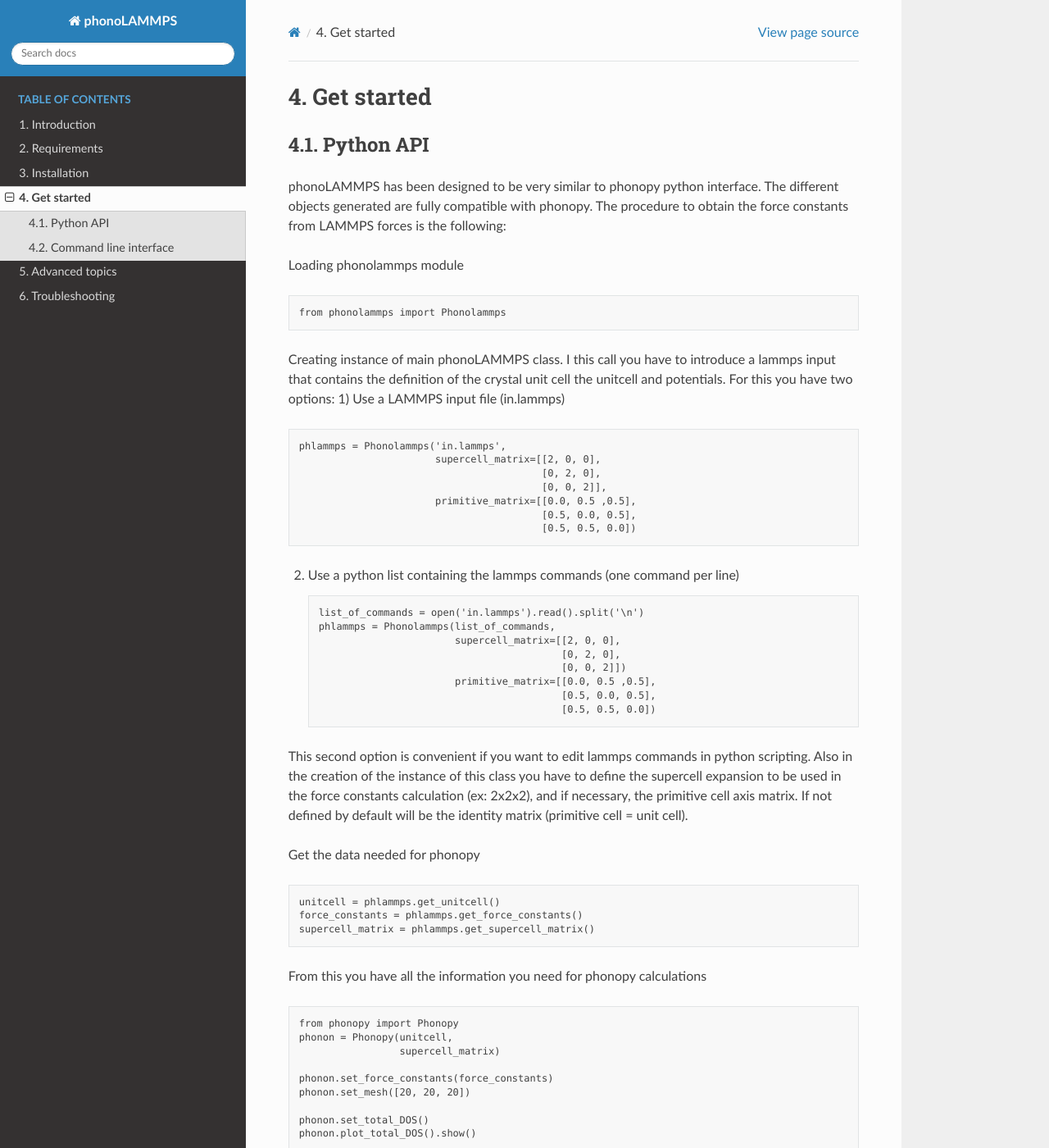
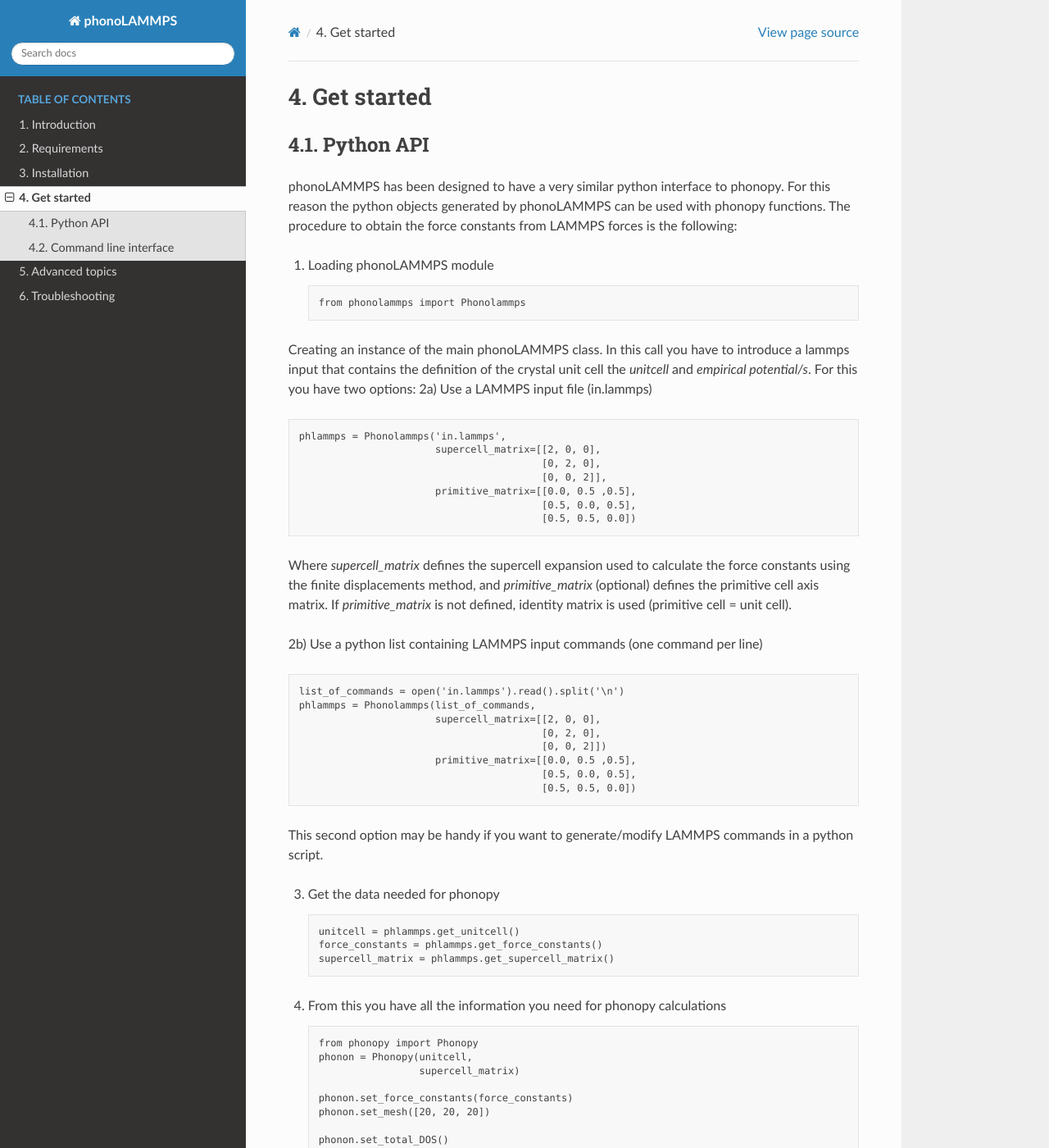
Before and after one commit to abelcarreras/phonolammps, a Sphinx documentation site: the page built from docs/starting.rst, in a window 1280 px wide and 1400 px high. Shown: the whole window at 82% size. Built offline with Sphinx 7.4.7 and the Read the Docs theme 2.0.0, drawn with Linux system fonts in a browser that asks for light colours; some of the changed text lies outside the part shown.

Commit message:
Update manual

```diff
--- a/docs/index.rst
+++ b/docs/index.rst
@@ -3,7 +3,7 @@
 phonoLAMMPS
 ===========
 
-LAMMPS interface with phonopy.
+A simple LAMMPS interface with phonopy.
 
 .. toctree::
    :maxdepth: 1
--- a/docs/installation.rst
+++ b/docs/installation.rst
@@ -2,7 +2,7 @@
 
 Installation
 ============
-phonoLAMMPS can be installed directly from the source code or via PyPI repository.
+phonoLAMMPS can be installed directly from the source code (python package) or via PyPI repository.
 
 1) From source code ::
 
@@ -14,4 +14,6 @@
     pip install phonoLAMMPS --user
 
 For convenience, you may want to copy (or link) the files inside scripts
-folder to a location included in **$PATH** environment variable
+folder to a location included in **$PATH** environment variable.
+
+*Note: Depending on your configuration or OS this may be done automatically.*
--- a/docs/starting.rst
+++ b/docs/starting.rst
@@ -5,18 +5,18 @@
 
 Python API
 ----------
-phonoLAMMPS has been designed to be very similar to phonopy python interface.
-The different objects generated are fully compatible with phonopy.
+phonoLAMMPS has been designed to have a very similar python interface to phonopy.
+For this reason the python objects generated by phonoLAMMPS can be used with phonopy functions.
 The procedure to obtain the force constants from LAMMPS forces is the following:
 
-Loading phonolammps module ::
+1) Loading phonoLAMMPS module ::
 
     from phonolammps import Phonolammps
 
-Creating instance of main phonoLAMMPS class. I this call you have to introduce a lammps
-input that contains the definition of the crystal unit cell the unitcell and potentials.
+Creating an instance of the main phonoLAMMPS class. In this call you have to introduce a lammps
+input that contains the definition of the crystal unit cell the *unitcell* and *empirical potential/s*.
 For this you have two options:
-1) Use a LAMMPS input file (in.lammps) ::
+2a) Use a LAMMPS input file (in.lammps) ::
 
     phlammps = Phonolammps('in.lammps',
                            supercell_matrix=[[2, 0, 0],
@@ -26,7 +26,11 @@
                                              [0.5, 0.0, 0.5],
                                              [0.5, 0.5, 0.0])
 
-2) Use a python list containing the lammps commands (one command per line) ::
+Where *supercell_matrix* defines the supercell expansion used to calculate the force constants
+using the finite displacements method, and *primitive_matrix* (optional) defines the primitive cell axis matrix.
+If *primitive_matrix* is not defined, identity matrix is used (primitive cell = unit cell).
+
+2b) Use a python list containing LAMMPS input commands (one command per line) ::
 
     list_of_commands = open('in.lammps').read().split('\n')
     phlammps = Phonolammps(list_of_commands,
@@ -37,20 +41,16 @@
                                              [0.5, 0.0, 0.5],
                                              [0.5, 0.5, 0.0])
 
-This second option is convenient if you want to edit lammps commands in python scripting.
-Also in the creation of the instance of this class you have to define the supercell expansion
-to be used in the force constants calculation (ex: 2x2x2), and if necessary, the primitive cell
-axis matrix. If not defined by default will be the identity matrix (primitive cell = unit cell).
+This second option may be handy if you want to generate/modify LAMMPS commands in a python script.
 
-
-Get the data needed for phonopy ::
+3) Get the data needed for phonopy ::
 
     unitcell = phlammps.get_unitcell()
     force_constants = phlammps.get_force_constants()
     supercell_matrix = phlammps.get_supercell_matrix()
 
 
-From this you have all the information you need for phonopy calculations ::
+4) From this you have all the information you need for phonopy calculations ::
 
     from phonopy import Phonopy
     phonon = Phonopy(unitcell,
@@ -88,12 +88,13 @@
 
     neighbor	0.3 bin
 
-*Notice that run command should not be written in the input file. **read data** command can be used to define
-the atoms coordinates in another file.
+*Notice that run command, as well as other MD related commands (thermostat, velocities, etc..) should not
+be included in the input file.
+Note: In this example **read data** command is used to define the atoms
+coordinates in a different file (refer to LAMMPS manual for further information).
 
-
-Phonolammps script uses argparse to provide a clean command line interface using flags
-The different options available are displayed by using **-h** flag ::
+*Phonolammps* script uses *argparse* to provide a clean command line interface using flags
+All options available are displayed by using **-h** ::
 
     $ phonolammps -h
     usage: phonolammps [-h] [-o file] [--dim N N N] [-p] [-c file]
@@ -132,8 +133,8 @@
 
     phonolammps in.lammps --dim 2 2 2 -pa 0.0 0.5 0.5 0.5 0.0 0.5 0.5 0.5 0.0 -c POSCAR_unitcell -p
 
-where **in.lammps** is a lammps input containing the unit cell, --pa are the primitive axis in matrix
-format written in one line and POSCAR_unitcell is the unitcell (the same written in lammps input) written
-in VASP format to be used in phonopy calculations.
-The output of this script is a file named **FORCE_CONSTANTS** that contains the interatomic 2n order
-force constants in phonopy format.
+where **in.lammps** is a LAMMPS input containing the unit cell, *--dim* defines the supercell, *--pa* are the
+primitive axis in matrix format written in one line (phonopy style), *-c FILENAME* (optional) requests to write the unitcell
+(the same written in LAMMPS input) in VASP format on the disk to be used in phonopy calculations, and *-p* requests to show
+the resulting phonon band structure in a matplotlib plot.
+The output of this script is a file named **FORCE_CONSTANTS** that contains the interatomic 2nd order force constants in phonopy format.
--- a/docs/troubleshooting.rst
+++ b/docs/troubleshooting.rst
@@ -5,7 +5,7 @@
 
 Check LAMMPS python API
 -----------------------
-If there is some problem with lammps installation this is a simple script that
+If there is some problem with LAMMPS installation this is a simple script that
 can help you to find it out. Run this script inside one of the example folders
 (where in.lammps file is placed) ::
 
```
Also changed, not shown: other parts of docs/troubleshooting.rst (+1 -1 lines), docs/introduction.rst (+6 -6 lines).
